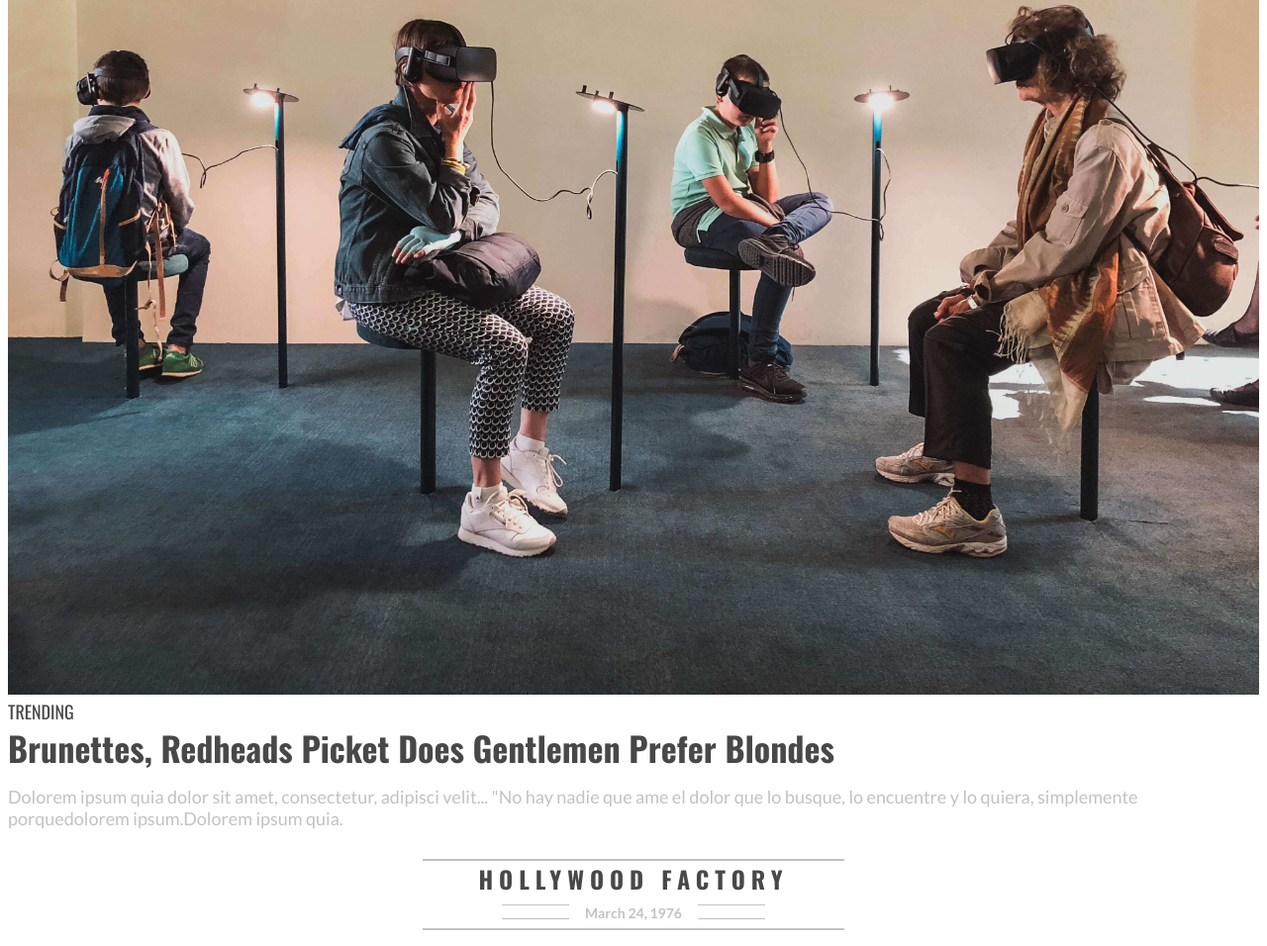
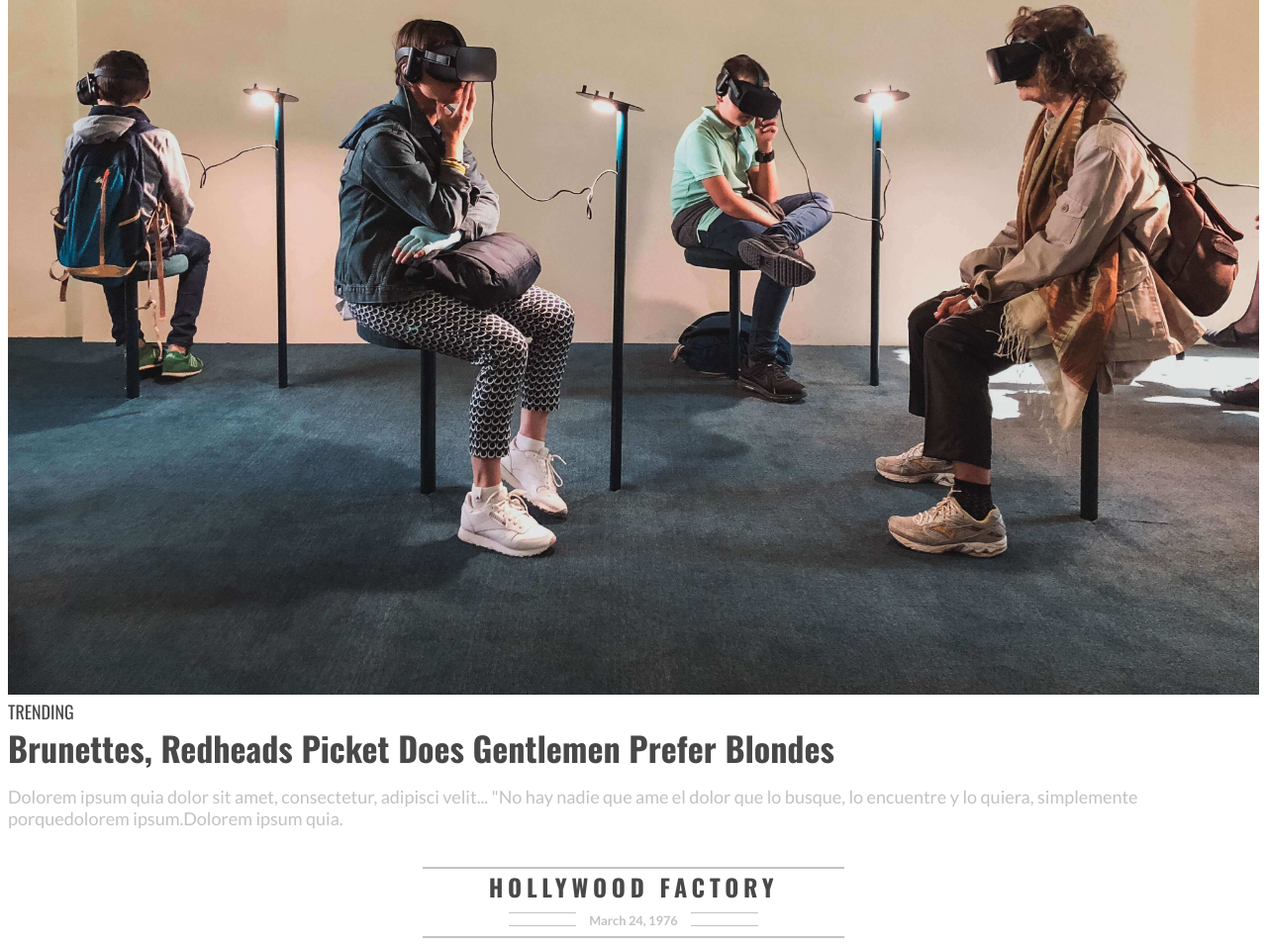
Before and after one commit to marfernans/oldnewpaper, a plain HTML site: page index.html in a window 1280 px wide. Shown: the part 356-1312 px from the top of the page at 99% size. Drawn offline with nearby package versions, Linux system fonts and the light colour scheme; a web font is replaced by a local one.

Commit message:
I fixed stylo banner 2

```diff
--- a/style.css
+++ b/style.css
@@ -165,6 +165,7 @@ html {
 
 
 .container__banner--head-2{
+    margin: 0.5em;
     display: flex;
     justify-content: center;
 }
@@ -182,35 +183,34 @@ html {
 
 
 .content__title {
-    font-size: 24px;
+    font-size: 1.5em;
     justify-content: flex-start;
     font-weight: 700;
     font-family: 'Oswald', sans-serif;
-    letter-spacing: 6px;
+    letter-spacing: 0.2em;
     color: var(--color-black-48);
-    margin: 0;
 
 }
 
 .content__subtitle {
-    font-size: 14px;
+    font-size: 0.8em;
     font-weight: 700;
     font-family: 'lato', sans-serif;
     color: var(--color-gris);
-    margin: 0 1rem;
+    margin: 0 1em;
 
 }
 
 .line {
     border-top: 1px solid var(--color-gris);
-    height: 14px;
+    height: 0.8em;
 
 }
 
 
 .content__lines--box {
     display: flex;
-    margin: 0.5rem;
+    margin: 0.5em;
 
 }
 
```
